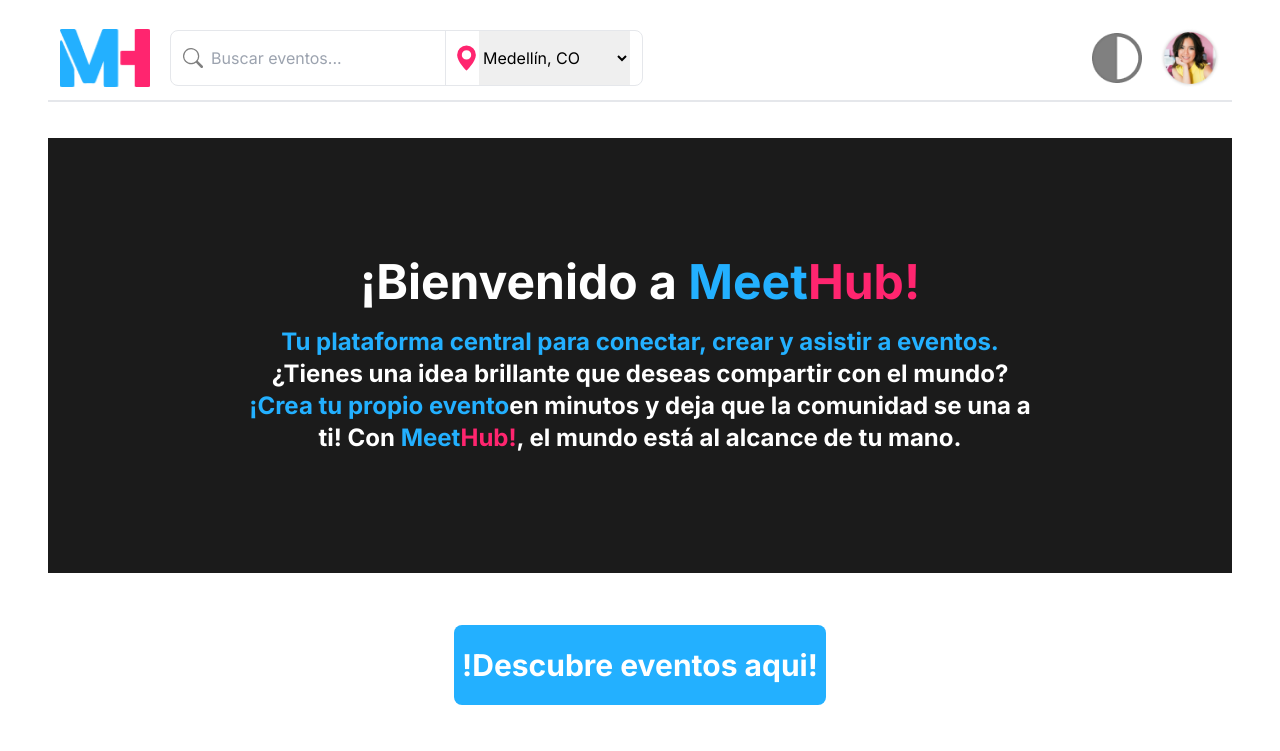
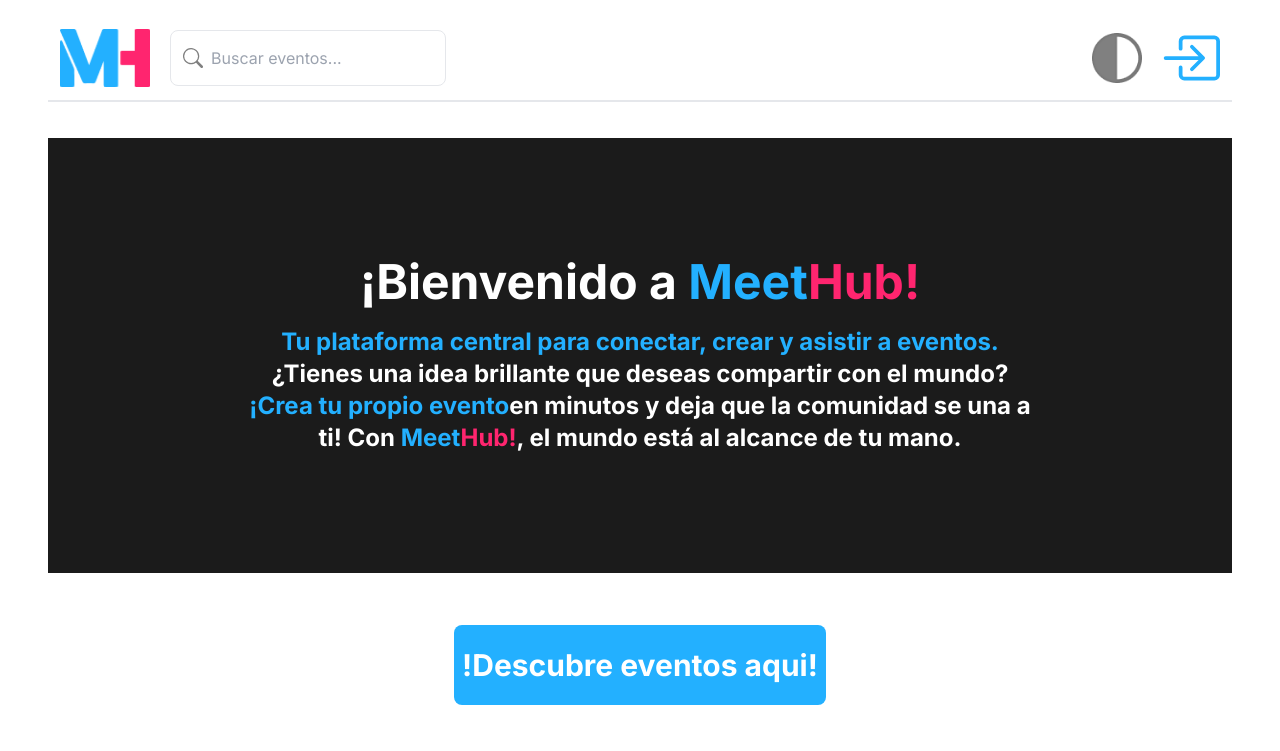
Before and after one commit to No-Country/c16-27-n-node-react, a Next.js app: page / in a window 1280 px wide. Shown: the top 751 px of the page. Built offline with nearby package versions, Linux system fonts and the light colour scheme.

Commit message:
Update NabBar component, deleted city finder

```diff
--- a/src/app/components/NabBar.jsx
+++ b/src/app/components/NabBar.jsx
@@ -26,20 +26,6 @@ const NabBar = () => {
               placeholder='Buscar eventos...'
               className='border-none bg-transparent focus:outline-none ml-2'
             />
-            <div className='flex mr-3 h-14 border'>
-              <Image
-                src='/locationLogo.svg'
-                alt='locationLogo'
-                width={25}
-                height={25}
-                className='ml-2'
-              />
-              <select className='focus:outline-none border-none'>
-                <option value=''>Medellín, CO</option>
-                <option value=''>Buenos Aires, AR</option>
-                <option value=''>Santiago, CL</option>
-              </select>
-            </div>
           </div>
         </div>
       </div>
@@ -53,7 +39,7 @@ const NabBar = () => {
           />
         </button>
         <Image
-          src='/profileImg.png'
+          src='/loginLogo.svg'
           alt='logo'
           width={60}
           height={60}
```
